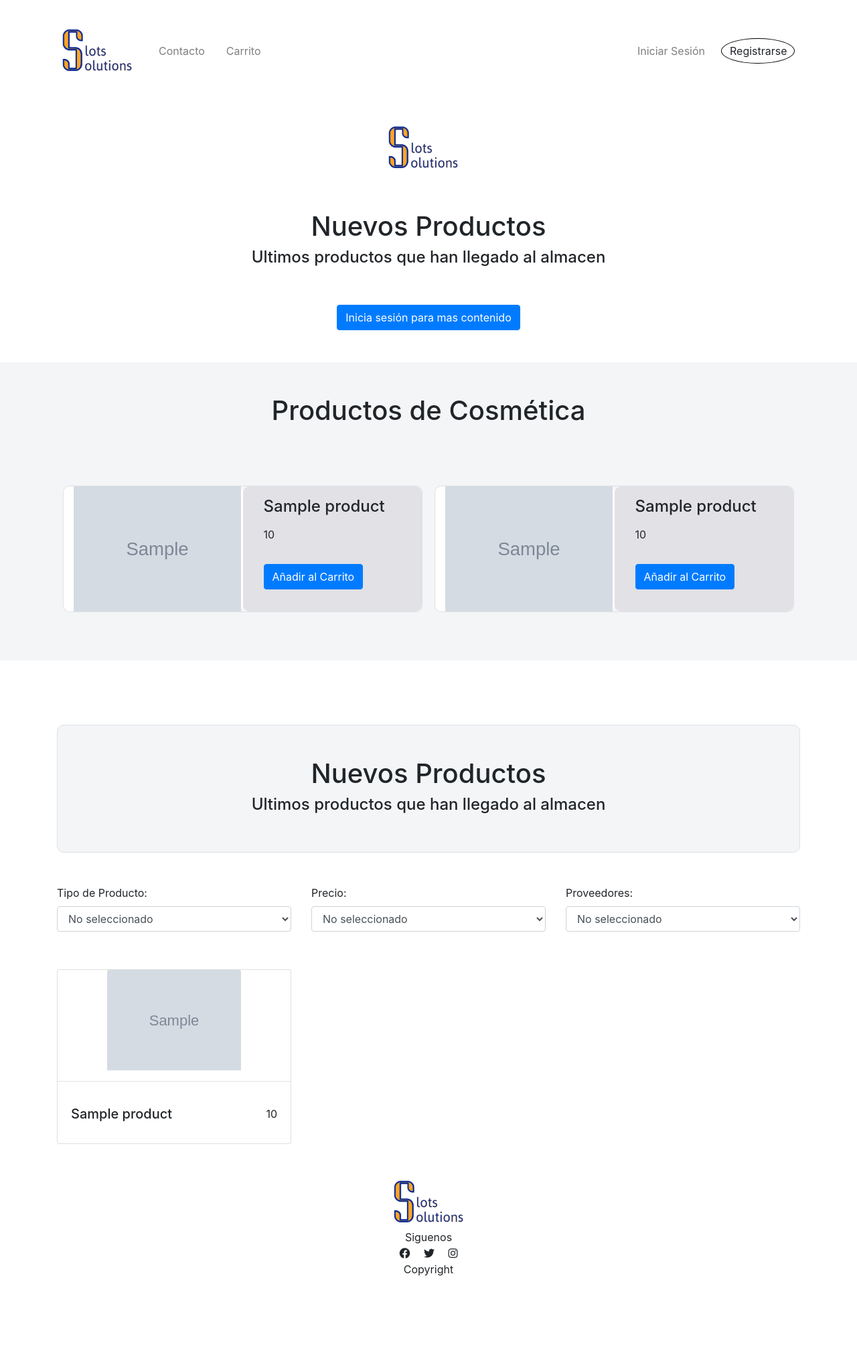
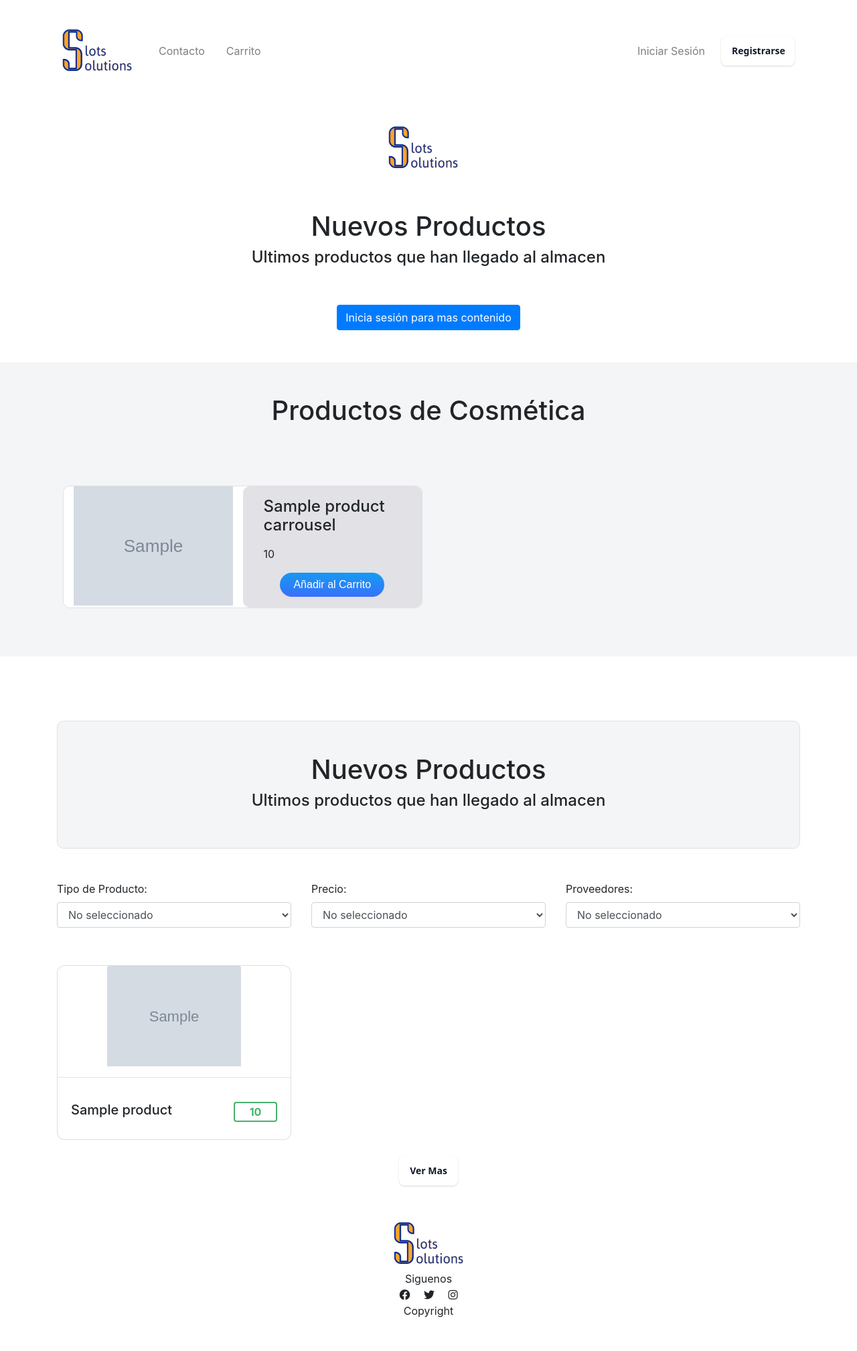
Before and after one commit to cllueca/warehousewars, a Django app: template ecommerce/templates/ecommerce/inicio.html in a window 1280 px wide. Shown: the whole page at 67% size. Before the commit the page ends 1905 px from the top, so only its background shows below. Run offline with Django 4.2, Linux system fonts and the light colour scheme; the template is opened without the code that fills it: most values are stand-ins (such as "Sample title", 1, 10 or a date in 2020); grey boxes marked "Sample" are stand-in pictures; some libraries are stand-ins or nearby versions.

Commit message:
Retoques de diseño del Inicio y boton ver mas

```diff
--- a/ecommerce/templates/ecommerce/inicio.html
+++ b/ecommerce/templates/ecommerce/inicio.html
@@ -20,25 +20,30 @@
     </div>
       <div class="owl-container pb-5">
         <div class="owl-carousel custom-carousel owl-theme ">
-          {% for product in producto %}
-            <div class="item m-4">
+          {% for productCarrousel in productoCarrousel %}
+            <div class="item m-4" style="background-color: white;">
                 <div class="row border">
-                    <div class="col-md-6" style="background-color:rgb(255, 255, 255); border-radius: 10px;">
-                        <img src="{{ product.image_url }}" alt="{{ product.name }}" style="width: 250px;height:auto;">
+                    <div class="col-md-6 text-center" style="background-color:rgb(255, 255, 255); border-radius: 10px;">
+                        <img src="{{ productCarrousel.image_url }}" alt="{{ product.name }}">
                     </div>
                     <div class="col-md-6" style="background-color: #e1e1e6; border-radius: 10px;">
-                        <h4 class="m-3">{{ product.name }}</h4>
-                        <p class="m-3">{{ product.cost_per_unit }}</p>
-                        <button class="btn btn-primary m-3 ">Añadir al Carrito</button>
+                        <h4 class="m-3">{{ productCarrousel.name }}</h4>
+                        <p class="m-3">{{ productCarrousel.cost_per_unit }}</p>
+
+                        <div class="text-center mt-3 mb-3" style="width: 100%;">
+                          <button id="show-more-button" class="button-21" role="button">Añadir al Carrito</button>
+                           </div>
                     </div>
                 </div>
             </div>
           {% endfor %}
+          <div class="owl-theme">
+            <div class="owl-controls">
+                <div class="custom-nav owl-nav"></div>
+            </div>
         </div>
-        <div class="owl-nav">
-          <div class="prev"></div>
-          <div class="next"></div>
         </div>
+
       </div>
     </div>
 </section>
@@ -67,9 +72,9 @@
       <div class="form-group col-4">
         <label for="product-prize">Precio:</label>
         <select class="form-control" id="product-prize">
-          <option value='0'>No seleccionado</option>
-          <option value="1">De Menos a Mas</option>
-          <option value="2">De Mas a Menos</option>
+          <option class="mt-2" id="option-0" value='0'>No seleccionado</option>
+          <option class="mt-2" id="option-1" value="1">De Menos a Mas</option>
+          <option class="mt-2" id="option-2" value="2">De Mas a Menos</option>
         </select>
       </div>
 
@@ -88,7 +93,7 @@
     <div class="row" id="here">
       {% if selected %}
           {% for queryType in query %}
-              <div class="col-md-4 mt-4 product-info" id="product-{{ product.product_id }}" data-product-id="{{ product.product_id }}">
+              <div class="col-md-4 mt-4 product-info" id="product-{{ queryType.product_id }}" data-product-id="{{ queryType.product_id }}">
                   <div class="card">
                       <img src="{{ queryType.image_url }}" class="imageCard card-img-top mx-auto d-block" alt="#">
                       <hr>
@@ -97,7 +102,7 @@
                               <h5 class="card-title">{{ queryType.name }}</h5>
                           </div>
                           <div class="text-right">
-                              <p class="card-text">{{ queryType.cost_per_unit }}</p>
+                              <p class="card-text borderPrize">{{ queryType.cost_per_unit }}</p>
                           </div>
                       </div>
                   </div>
@@ -106,7 +111,6 @@
       {% else %}
           {% for product in producto %}
               <div class="col-md-4 mt-4 product-info" id="product-{{ product.product_id }}" data-product-id="{{ product.product_id }}">
-
                   <div class="card">
                       <img src="{{ product.image_url }}" class="imageCard card-img-top mx-auto d-block" alt="#">
                       <hr>
@@ -115,14 +119,19 @@
                               <h5 class="card-title">{{ product.name }}</h5>
                           </div>
                           <div class="text-right">
-                              <p class="card-text">{{ product.cost_per_unit }}</p>
+                              <p class="card-text borderPrize">{{ product.cost_per_unit }}</p>
                           </div>
                       </div>
                   </div>
               </div>
           {% endfor %}
+          <div class="text-center mt-4" style="width: 100%;">
+          <button id="show-more" class="button-38" role="button">Ver Mas</button>
+          </div>
       {% endif %}
     </div>
+
+
 
   </div>
 </section>
--- a/ecommerce/urls.py
+++ b/ecommerce/urls.py
@@ -3,6 +3,7 @@ from . import views
 
 urlpatterns = [
    path('', views.paginaPrincipal, name="home"),
+   path('showmore/',  views.showmoreView, name='show_more'),
    path('contacto/', views.paginaContacto, name="contacto"),
 
    path('producto/<int:selectedValue>/', views.paginaContacto, name="contacto"),
--- a/static/js/inicio.js
+++ b/static/js/inicio.js
@@ -17,7 +17,12 @@ document.addEventListener("DOMContentLoaded", function() {
     let selectedValue = this.value;
     selected = true;
   fetch(`http://127.0.0.1:8000/filtroInicio/${selectedValue}/`)
-      .then(response => response.json())
+      .then(response => {
+        if (!response.ok) {
+          throw new Error(`Status code error: ${response.status}`);
+        }
+        return response.json();
+      })
       .then(data => {
           //aqui recibiras el json y puedes mostrarlo en tu vista
           console.log(selectedValue);
@@ -29,7 +34,7 @@ document.addEventListener("DOMContentLoaded", function() {
           contenedor.innerHTML = "";
           console.log(contenedor);
           for (let i = 0; i < productos.length; i++) {
-            contenedor.innerHTML += `<div class="col-md-4 mt-4" >
+            contenedor.innerHTML += `<div class="col-md-4 mt-4 product-info"  id="product-${productos[i].product_id}" data-product-id="${productos[i].product_id}">
             <div class="card" >
               <img src="${productos[i].image_url}" class="imageCard card-img-top mx-auto d-block"  alt="#" >
               <hr>
@@ -38,7 +43,7 @@ document.addEventListener("DOMContentLoaded", function() {
                   <h5 class="card-title">${productos[i].name}</h5>
                 </div>
                 <div class="text-right">
-                  <p class="card-text">${productos[i].cost_per_unit}</p>
+                  <p class="card-text borderPrize">${productos[i].cost_per_unit}</p>
                 </div>
               </div>
             </div>
@@ -66,7 +71,7 @@ document.addEventListener("DOMContentLoaded", function() {
           contenedor.innerHTML = "";
           console.log(contenedor);
           for (let i = 0; i < productos.length; i++) {
-            contenedor.innerHTML += `<div class="col-md-4 mt-4" >
+            contenedor.innerHTML += `<div class="col-md-4 mt-4 product-info" id="product-${productos[i].product_id}" data-product-id="${productos[i].product_id}">
             <div class="card" >
               <img src="${productos[i].image_url}" class="imageCard card-img-top mx-auto d-block"  alt="#" >
               <hr>
@@ -75,7 +80,7 @@ document.addEventListener("DOMContentLoaded", function() {
                   <h5 class="card-title">${productos[i].name}</h5>
                 </div>
                 <div class="text-right">
-                  <p class="card-text">${productos[i].cost_per_unit}</p>
+                  <p class="card-text borderPrize">${productos[i].cost_per_unit}</p>
                 </div>
               </div>
             </div>
@@ -85,6 +90,51 @@ document.addEventListener("DOMContentLoaded", function() {
   });
 });
 
+document.addEventListener("DOMContentLoaded", function() {
+  const select = document.getElementById("product-prize");
+  select.addEventListener("mouseenter", function() {
+  this.size = this.options.length + 2.2;
+  select.style.transform = "scale(1.1)";
+  this.style.color = "black";
+  });
+  select.addEventListener("mouseleave", function() {
+  this.size = 1;
+  select.style.transform = "scale(1)";
+  select.style.overflow = "hidden";
+  this.style.color = "black";
+  });
+
+  const option0 = document.getElementById("option-0");
+  option0.addEventListener("mouseenter", function() {
+  this.style.backgroundColor = "#062995";
+  this.style.color = "#fff";
+  });
+  option0.addEventListener("mouseleave", function() {
+  this.style.backgroundColor = "";
+  this.style.color = "black";
+  });
+
+  const option1 = document.getElementById("option-1");
+  option1.addEventListener("mouseenter", function() {
+  this.style.backgroundColor = "#062995";
+  this.style.color = "#fff";
+
+  });
+  option1.addEventListener("mouseleave", function() {
+  this.style.backgroundColor = "";
+  this.style.color = "black";
+  });
+
+  const option2 = document.getElementById("option-2");
+  option2.addEventListener("mouseenter", function() {
+  this.style.backgroundColor = "#062995";
+  this.style.color = "#fff";
+  });
+  option2.addEventListener("mouseleave", function() {
+  this.style.backgroundColor = "";
+  this.style.color = "black";
+  });
+  });
 
 document.addEventListener("DOMContentLoaded", function() {
   $("#product-proveedor").change(function(){
@@ -104,7 +154,7 @@ document.addEventListener("DOMContentLoaded", function() {
            contenedor.innerHTML = "";
            console.log(contenedor);
            for (let i = 0; i < productos.length; i++) {
-             contenedor.innerHTML += `<div class="col-md-4 mt-4" >
+             contenedor.innerHTML += `<div class="col-md-4 mt-4 product-info" id="product-${productos[i].product_id}" data-product-id="${productos[i].product_id}">
              <div class="card" >
                <img src="${productos[i].image_url}" class="imageCard card-img-top mx-auto d-block"  alt="#" >
                <hr>
@@ -113,7 +163,7 @@ document.addEventListener("DOMContentLoaded", function() {
                    <h5 class="card-title">${productos[i].name}</h5>
                  </div>
                  <div class="text-right">
-                   <p class="card-text">${productos[i].cost_per_unit}</p>
+                   <p class="card-text borderPrize">${productos[i].cost_per_unit}</p>
                  </div>
                </div>
              </div>
@@ -123,8 +173,9 @@ document.addEventListener("DOMContentLoaded", function() {
    });
  });
 
+
 $(document).ready(function() {
-  $('.product-info').click(function() {
+  $(document).on("click", ".product-info", function() {
     var $element = $(this);
     var productId = $element.data('product-id');
     console.log("Valor id: " + productId)
@@ -132,6 +183,7 @@ $(document).ready(function() {
   });
 });
  //location.href = '/descProducto/' + productId + '/';    onclick="location.href='/descProducto/' + this.dataset.productId + '/'"
+
 
  $(document).ready(function() {
   $('#minus').click(function() {
@@ -147,4 +199,55 @@ $(document).ready(function() {
     let units = document.getElementById("units");
     units.value++;
   });
+
 });
+
+
+ //location.href = '/descProducto/' + productId + '/';    onclick="location.href='/descProducto/' + this.dataset.productId + '/'"
+
+
+ $(document).ready(function() {
+  console.log("SS")
+  var button = $('#show-more');
+  console.log(button);
+  button.click(function() {
+
+    fetch(`http://127.0.0.1:8000/showmore/`)
+    .then(response => response.json())
+    .then(data => {
+        //aqui recibiras el json y puedes mostrarlo en tu vista
+
+        let productos = data;
+        let contenedor = document.getElementById("here")
+        while (contenedor.firstChild) {
+          contenedor.removeChild(contenedor.firstChild);
+        }
+        contenedor.innerHTML = "";
+        console.log(contenedor);
+        for (let i = 0; i < productos.length; i++) {
+          contenedor.innerHTML += `<div class="col-md-4 mt-4 product-info" id="product-${productos[i].product_id}" data-product-id="${productos[i].product_id}">
+          <div class="card" >
+            <img src="${productos[i].image_url}" class="imageCard card-img-top mx-auto d-block"  alt="#" >
+            <hr>
+            <div class="card-body d-flex justify-content-between">
+              <div>
+                <h5 class="card-title">${productos[i].name}</h5>
+              </div>
+              <div class="text-right">
+                <p class="card-text">${productos[i].cost_per_unit}</p>
+              </div>
+            </div>
+          </div>
+          </div>`;
+        }
+        contenedor.innerHTML += `<div class="text-center mt-4" style="width: 100%;">
+        <button id="show-less-button" class="button-38" role="button">Ver Menos</button>
+        </div>`;
+        // Agregar el evento click para el botón "Ver Menos"
+        $('#show-less-button').on('click', function() {
+          window.location.reload()
+        });
+    });
+  });
+
+});
--- a/static/styles/main.css
+++ b/static/styles/main.css
@@ -99,3 +99,123 @@ margin-top: 30px;
   margin-top: 30px;
 }
 }
+
+.card{
+  border-radius: 0.75rem!important;
+}
+
+
+
+
+/* CSS */
+.button-21 {
+  align-items: center;
+  appearance: none;
+  background-color: #3EB2FD;
+  background-image: linear-gradient(1deg, #4F58FD, #149BF3 99%);
+  background-size: calc(100% + 20px) calc(100% + 20px);
+  border-radius: 100px;
+  border-width: 0;
+  box-shadow: none;
+  box-sizing: border-box;
+  color: #FFFFFF;
+  cursor: pointer;
+  margin: 0 auto;
+  font-family: CircularStd,sans-serif;
+  font-size: 1rem;
+  height: auto;
+  justify-content: center;
+  line-height: 1.5;
+  padding: 6px 20px;
+  position: relative;
+  text-align: center;
+  text-decoration: none;
+  transition: background-color .2s,background-position .2s;
+  user-select: none;
+  -webkit-user-select: none;
+  touch-action: manipulation;
+  white-space: nowrap;
+}
+
+.button-21:active,
+.button-21:focus {
+  outline: none;
+}
+
+.button-21:hover {
+  background-position: -20px -20px;
+}
+
+.button-21:focus:not(:active) {
+  box-shadow: rgba(40, 170, 255, 0.25) 0 0 0 .125em;
+}
+
+/* CSS */
+.button-38 {
+  background-color: #FFFFFF;
+  border: 0;
+  border-radius: .5rem;
+  box-sizing: border-box;
+  color: #111827;
+  font-family: "Inter var",ui-sans-serif,system-ui,-apple-system,system-ui,"Segoe UI",Roboto,"Helvetica Neue",Arial,"Noto Sans",sans-serif,"Apple Color Emoji","Segoe UI Emoji","Segoe UI Symbol","Noto Color Emoji";
+  font-size: .875rem;
+  font-weight: 600;
+  line-height: 1.25rem;
+  padding: .75rem 1rem;
+  text-align: center;
+  text-decoration: none #D1D5DB solid;
+  text-decoration-thickness: auto;
+  box-shadow: 0 1px 3px 0 rgba(0, 0, 0, 0.1), 0 1px 2px 0 rgba(0, 0, 0, 0.06);
+  cursor: pointer;
+  user-select: none;
+  -webkit-user-select: none;
+  touch-action: manipulation;
+}
+
+.button-38:hover {
+  background-color: rgb(249,250,251);
+}
+
+.button-38:focus {
+  outline: 2px solid transparent;
+  outline-offset: 2px;
+}
+
+.button-38:focus-visible {
+  box-shadow: none;
+}
+
+
+.product-info:hover {
+  transform: scale(1.05);
+  transition: transform 0.4s ease-in-out;
+  cursor: pointer;
+}
+
+.borderPrize{
+  box-sizing: border-box;
+
+/* Auto layout */
+
+display: flex;
+flex-direction: row;
+justify-content: center;
+align-items: center;
+padding: 8px 8px 8px;
+gap: 10px;
+color:  #45B36B;
+font-weight: bold;
+width: 65px;
+height: 30px;
+
+/* Primary/4 */
+
+border: 2px solid #45B36B;
+border-radius: 4px;
+
+/* Inside auto layout */
+
+flex: none;
+order: 1;
+flex-grow: 0;
+}
--- a/templates/navbar.html
+++ b/templates/navbar.html
@@ -25,7 +25,7 @@
                 <a href="{% url 'login' %}" class="nav-item nav-link mx-2">Iniciar Sesión</a>
             </div>
             <div class="navbar-nav ">
-                <a href="{% url 'registro' %}" class="btn mx-2 custom-oval" style="width: 110px;">Registrarse</a>
+                <a href="{% url 'registro' %}" class="btn mx-2 button-38" style="width: 110px;">Registrarse</a>
             </div>
             {% endif %}
         </div>
```
Also changed, not shown: ecommerce/templates/ecommerce/descProducto.html (+6 -4 lines), ecommerce/views.py (+33 -21 lines), static/images/arrow-left.svg (added), static/images/arrow-right.svg (added).
